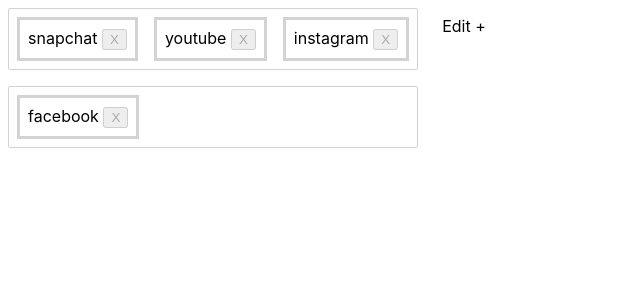
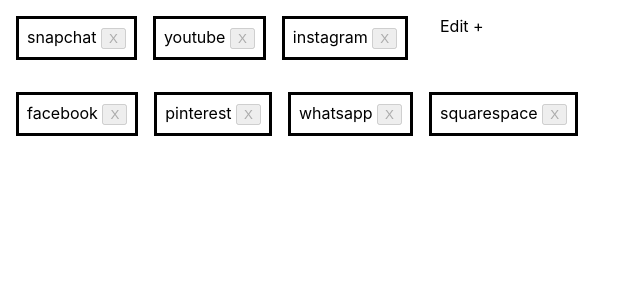
Before and after one commit to charles-afk/regBeauDnd, a React (Create React App) app in the folder dnd/: page / in a window 1280 px wide. Shown: the top 300 px of the page, without its empty margins (0-640 px from the left). Built offline with nearby package versions, Linux system fonts and the light colour scheme.

Commit message:
dynamic width

```diff
--- a/dnd/src/App.css
+++ b/dnd/src/App.css
@@ -30,7 +30,7 @@
 
 .tabContainer {
   margin: 8px;
-  border: 3px solid lightgrey;
+  border: 3px solid black;
   border-radius:2;
   padding:8px;
 }
@@ -43,3 +43,13 @@
     transform: rotate(360deg);
   }
 }
+
+.listContainer {
+  margin: 8;
+  border:'1px solid lightgrey';
+  border-radius: 2px;
+  display:'flex';
+  flex-direction:'row';
+  align-items:'center';
+  width: 'auto';
+}
--- a/dnd/src/Tutorial.tsx
+++ b/dnd/src/Tutorial.tsx
@@ -1,21 +1,23 @@
 // @ts-nocheck
-import {useState, Fragment} from 'react'
+import {useState, useEffect, Fragment} from 'react'
 import {DragDropContext, Droppable, Draggable} from "react-beautiful-dnd";
 import './App.css';
 
 const Tutorial = () => {
     const listContainer = {
-        margin:8,border:'1px solid lightgrey',
+        margin:8,
+        //border:'1px solid black',
         borderRadius:2,
         display:'flex',
         flexDirection:'row',
         alignItems:'center',
-        //width: 505,
+        width: 'auto',
+        //backgroundColor:'lightgreen'
     }
 
     const tabContainer = {
         margin:8,
-        border:'3px solid lightgrey',
+        border:'3px solid black',
         borderRadius:2,
         padding:8,
     }
@@ -25,7 +27,10 @@
             'snapchat': {id:'snapchat', visible:true, extra:false, order:1},
             'youtube': {id:'youtube', visible:true, extra:false, order:2},
             'instagram': {id:'instagram', visible:true, extra:false, order:3},
-            'facebook': {id:'facebook', visible:true, extra:true, order:4}
+            'facebook': {id:'facebook', visible:true, extra:true, order:4},
+            'whatsapp': {id:'whatsapp', visible:true, extra:true, order:4},
+            'pinterest': {id:'pinterest', visible:true, extra:true, order:4},
+            'squarespace': {id:'squarespace', visible:true, extra:true, order:4},
         },
         rows: {
             'row-1': {
@@ -36,7 +41,7 @@
             'row-2': {
                 id:'row-2',
                 title:'Extra Tabs',
-                tabNames:['facebook']
+                tabNames:['facebook','pinterest','whatsapp','squarespace']
             }
         },
         rowOrder: ['row-1','row-2']
@@ -133,6 +138,30 @@
         console.log('out')
     };
 
+    const [totalContainerWidth, setTotalContainerWidth] = useState()
+    const [totalContainerWidth2, setTotalContainerWidth2] = useState()
+    useEffect(()=>{
+        try{
+            let container1 = document.querySelector('[data-rbd-droppable-id="row-1"]');
+            //let container2 = document.querySelector('[data-rbd-droppable-id="row-2"]');
+
+            let children1 = container1.children;
+            //let children2 = container2.children;
+            let totalWidth = 0;
+
+            for (let i = 0; i < children1.length; i++) {
+                totalWidth += parseInt(children1[i].offsetWidth, 10);
+            }
+
+            //for (let i = 0; i < children2.length; i++) {
+            //    totalWidth += parseInt(children2[i].offsetWidth, 10);
+            //}
+
+            setTotalContainerWidth(`${totalWidth}px`);
+            console.log('hit')
+        } catch(err) {console.error(err)}
+    },[config.rows['row-1'].tabNames])
+
     return (
         <div style={{display:'flex',flexDirection:'row'}}>
             <div style={{display:'flex',flexDirection:'column'}}>
@@ -141,14 +170,22 @@
                         const row = state.rows[rowName]
                         const tabs = row.tabNames.map(name => state.tabs[name])
 
-
                         return <Droppable key={row.id} droppableId={row.id} direction='horizontal'>
                             {/* droppableSnapshot = {
                                     isDraggingOver: true,
                                     draggingOver: 'row-2',
                                 } */}
                             { (provided, snapshot) => (
-                                <div ref={provided.innerRef} {...provided.droppableProps} style={listContainer}>
+                                <div ref={provided.innerRef} {...provided.droppableProps} style={{
+                                    margin:8,
+                                    //border:'1px solid black',
+                                    borderRadius:2,
+                                    display:'flex',
+                                    flexDirection:'row',
+                                    alignItems:'center',
+                                    width: totalContainerWidth,
+                                    //backgroundColor:'lightgreen',
+                                }}>
                                     {tabs.map((tab,index) => (
                                         <Draggable key={tab.id} draggableId={tab.id} index={index} isDragDisabled={edit}>
                                             {/*
@@ -182,7 +219,7 @@
                     })}
                 </DragDropContext>
             </div>
-            <div onClick={()=>setEdit(!edit)} style={{cursor:'pointer', padding:8, margin:8}}>
+            <div onClick={()=>setEdit(!edit)} style={{cursor:'pointer', padding:8, margin:8, height:25}}>
                 {editJsx}
             </div>
         </div>
```
